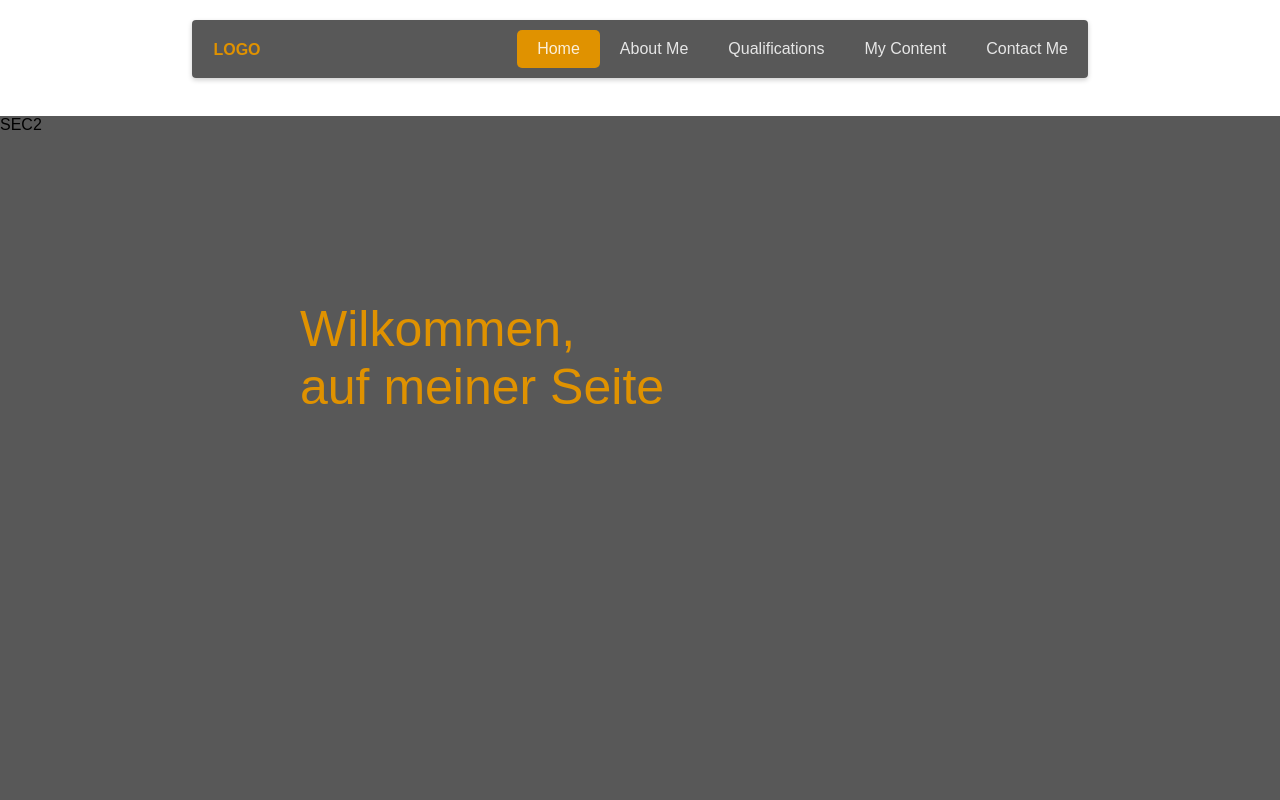
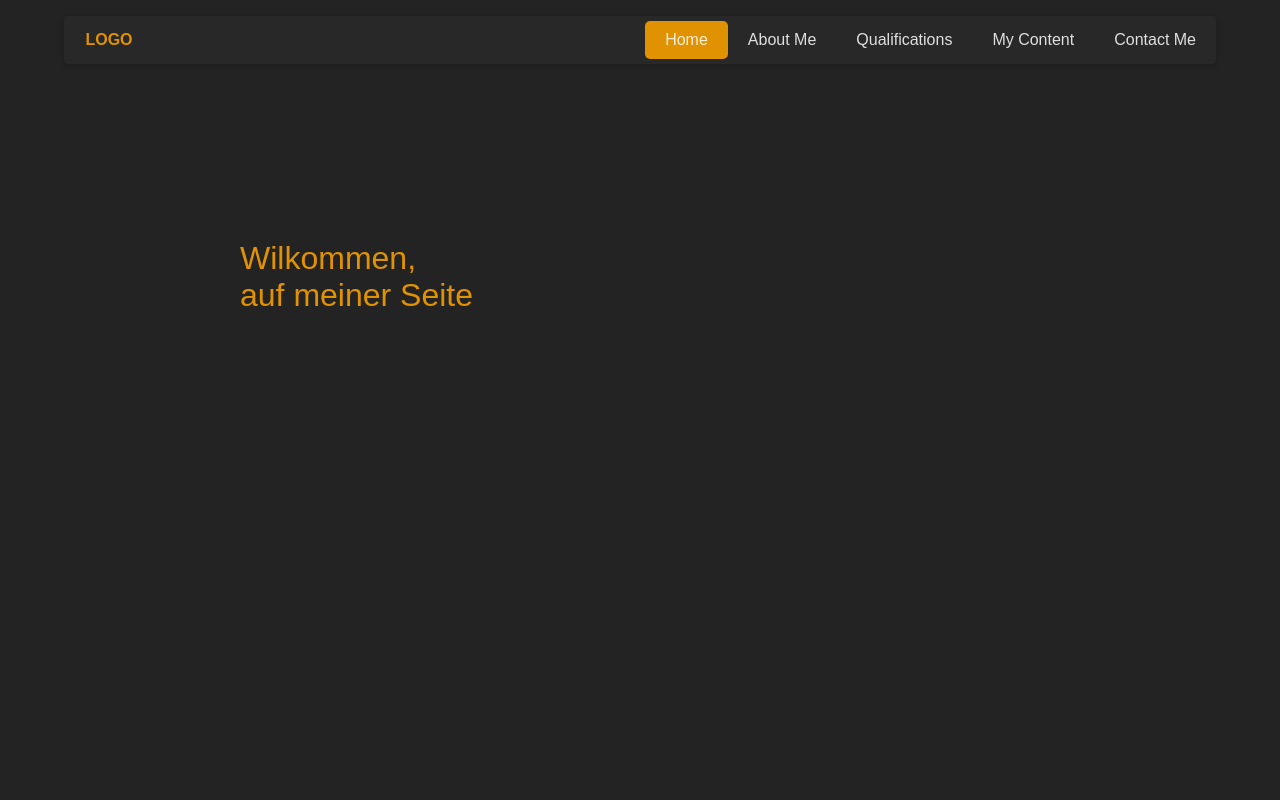
Before and after one commit to Patitobi/PWeb, a plain HTML site: page index.html in a window 1280 px wide. Shown: the top 800 px of the page. Drawn offline with nearby package versions, Linux system fonts and the light colour scheme.

Commit message:
Update style.css

```diff
--- a/CSS/style.css
+++ b/CSS/style.css
@@ -5,20 +5,21 @@ body{
     background-attachment: fixed;
 }
 header{
+	padding: 5px 0 5px 0;
+	z-index: 1;
 	position: fixed;
-	width: 70%;
-    margin: 20px 15%;
-    background-color: rgba(60, 60, 60, 0.856);
+	width: 90%;
+    margin:  1rem 5% 0 5%;
+    background-color: rgba(42, 41, 41, 0.856);
     box-sizing: border-box;
     border-radius: 4px;
     box-shadow: 0 2px 5px rgba(0,0,0,.2);
+	text-align: center;
 }
 .logo{
-    margin-left: 20px;
+    margin: 10px 0 0 20px;
     color: rgb(224, 146, 0);
     width: 50px;
-    height: 50px;
-	line-height: 60px;
 	text-align: center;
 	box-sizing: border-box;
 	float: left;
@@ -46,7 +47,7 @@ nav ul li
 nav ul li a
 {
 	display: block;
-	margin: 10px 0;
+	margin: 0 0 0 0;
 	padding: 10px 20px;
 	text-decoration: none;
 	color: rgba(255, 255, 255, 0.856);
@@ -60,13 +61,13 @@ nav ul li a:hover
 	transition: 0.5s;
     border-radius: 5px;
 }
-@media (max-width: 1000px){
+@media (max-width: 800px){
 	.menu-toggle
 	{
 		display: block;
 		width: 40px;
 		height: 40px;
-		margin: 10px;
+		margin: 1px 3px 0 0;
 		float: right;
 		cursor: pointer;
 		text-align: center;
@@ -98,24 +99,29 @@ nav ul li a:hover
         display: block;
 	}
 }
+#sec0{
 
-@media (max-width: 1200px)
-{
-		header
-	{
-		margin: 20px 15%;
-	}
 }
 #sec1{
-	background-color: rgba(60, 60, 60, 0.856);
+	background-color: blue;
+}
+#sec2{
+	background-color: aquamarine;
+}
+#sec3{
+background-color: chartreuse;
+}
+.section{
+	color:black;
 	height: 1080px;
 	max-width: 1920px;
-	color:black;
+	background-color: rgb(35, 35, 35);
 }
 #title{
-	position: relative;
+	position: absolute;
 	color: rgb(224, 146, 0);
-	left: 300px;
-	top: 300px;
-	font-size: 50px;
+	left: 15rem;
+	top: 15rem;
+	font-size: 2rem;
+	z-index: 0;
 }
```
